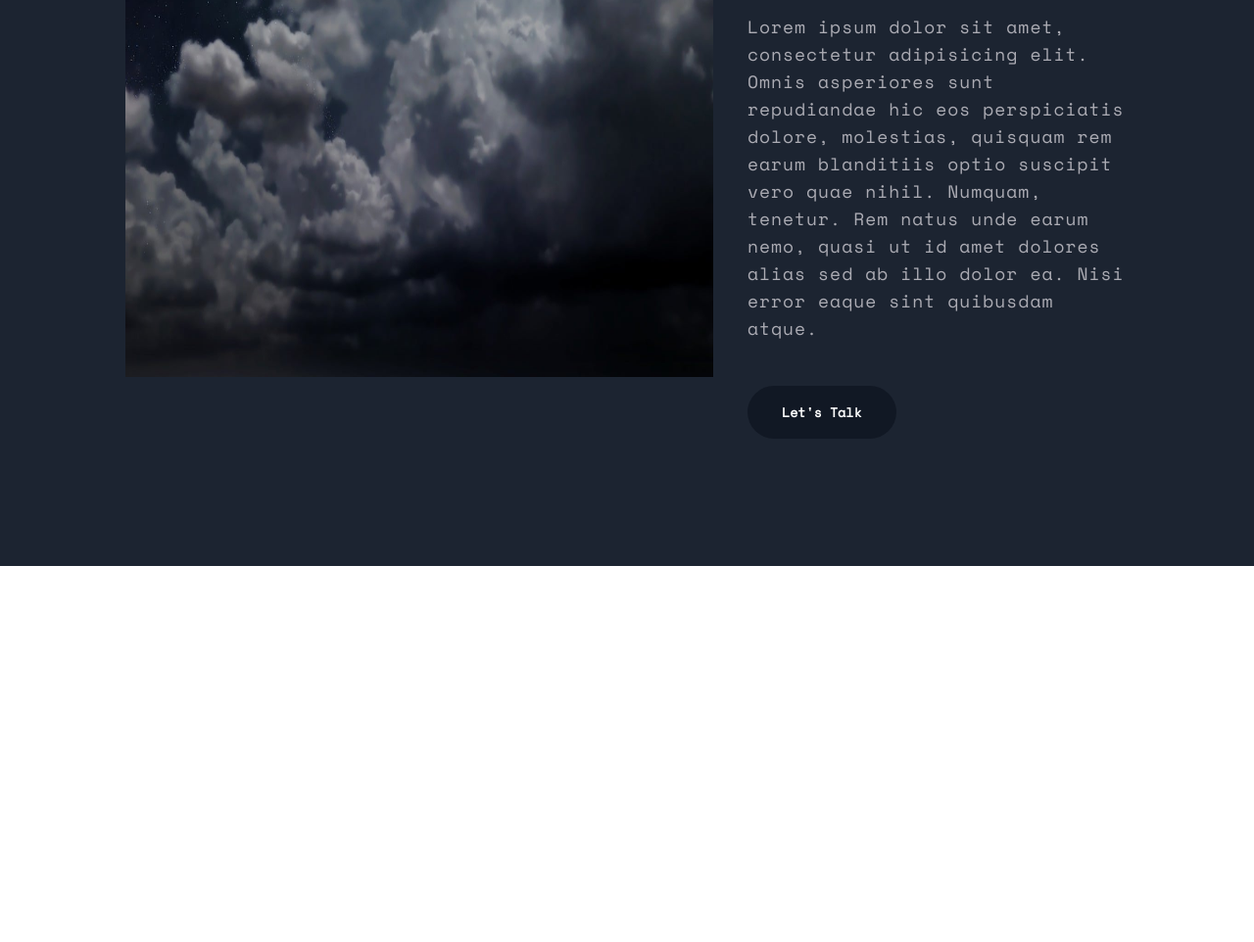
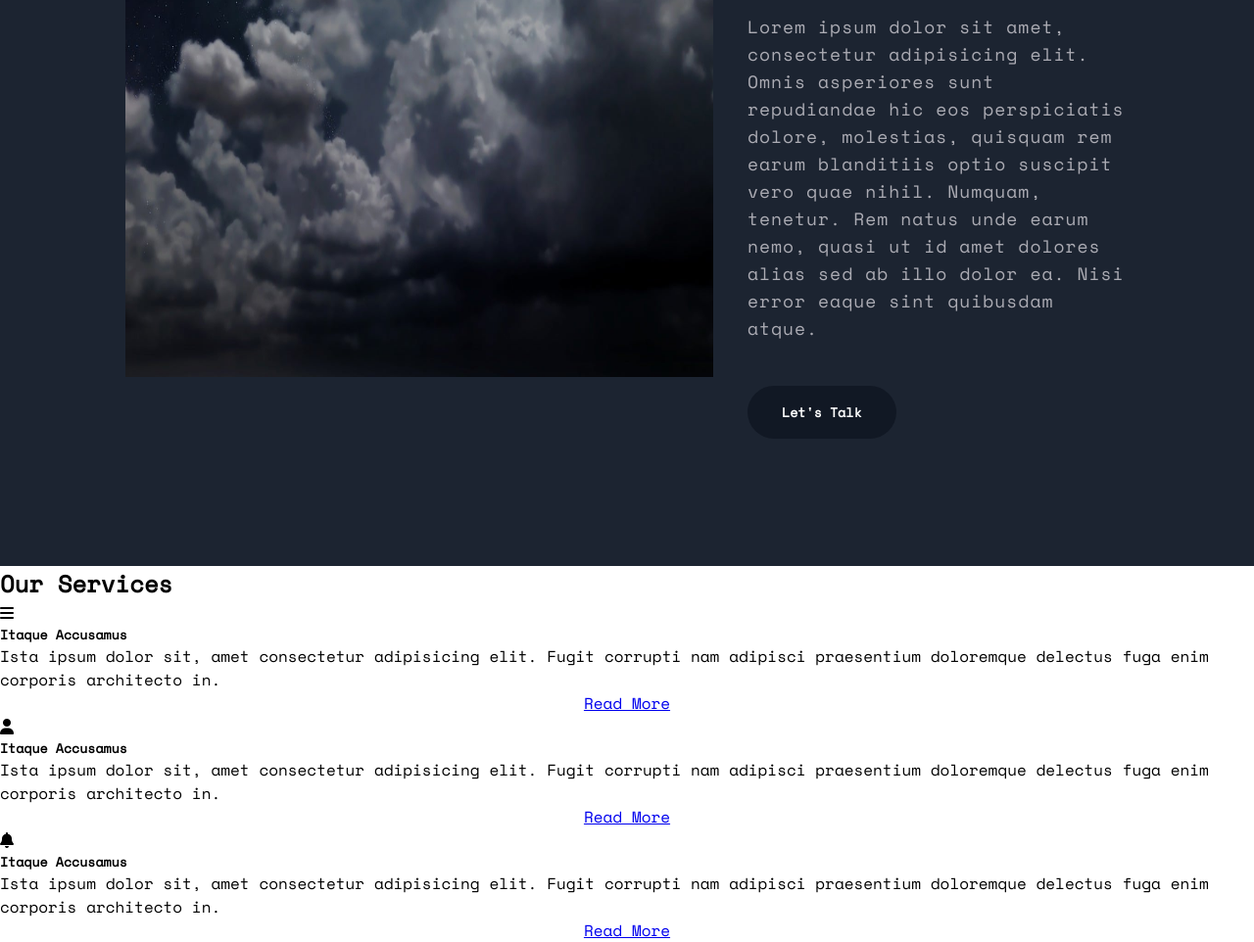
Before and after one commit to jupiterboopiter/landing-page, a plain HTML site: page index.html in a window 1280 px wide. Shown: the part 1109-2071 px from the top of the page at 98% size. Before the commit the page ends 1687 px from the top, so only its background shows below. Drawn offline with nearby package versions, Linux system fonts and the light colour scheme.

Commit message:
starting the services content! using free, commonly used icons for the first time

```diff
--- a/index.html
+++ b/index.html
@@ -59,6 +59,52 @@
         </section>
 
 
+        <!---service section start-->
+        <div class="service">
+            <div class="title">
+                <h2>Our Services</h2>
+            </div>
+
+            <div class="box">
+                <div class="card">
+                    <i class="fa-sharp fa-solid fa-bars"></i>
+                    <h5>Itaque Accusamus</h5>
+                    <div class="par">
+                        <p>Ista ipsum dolor sit, amet consectetur adipisicing elit. Fugit corrupti nam adipisci praesentium doloremque delectus fuga enim corporis architecto in.</p>
+
+                        <p style="text-align: center;">
+                            <a class="button" href="#">Read More</a>
+                        </p>
+                    </div>
+                </div>
+
+                <div class="card">
+                    <i class="fa-sharp fa-solid fa-user"></i>
+                    <h5>Itaque Accusamus</h5>
+                    <div class="par">
+                        <p>Ista ipsum dolor sit, amet consectetur adipisicing elit. Fugit corrupti nam adipisci praesentium doloremque delectus fuga enim corporis architecto in.</p>
+
+                        <p style="text-align: center;">
+                            <a class="button" href="#">Read More</a>
+                        </p>
+                    </div>
+                </div>
+
+                <div class="card">
+                    <i class="fa-sharp fa-solid fa-bell"></i>
+                    <h5>Itaque Accusamus</h5>
+                    <div class="par">
+                        <p>Ista ipsum dolor sit, amet consectetur adipisicing elit. Fugit corrupti nam adipisci praesentium doloremque delectus fuga enim corporis architecto in.</p>
+
+                        <p style="text-align: center;">
+                            <a class="button" href="#">Read More</a>
+                        </p>
+                    </div>
+                </div>
+            </div>
+        </div>
+
+
 
 
 
```
